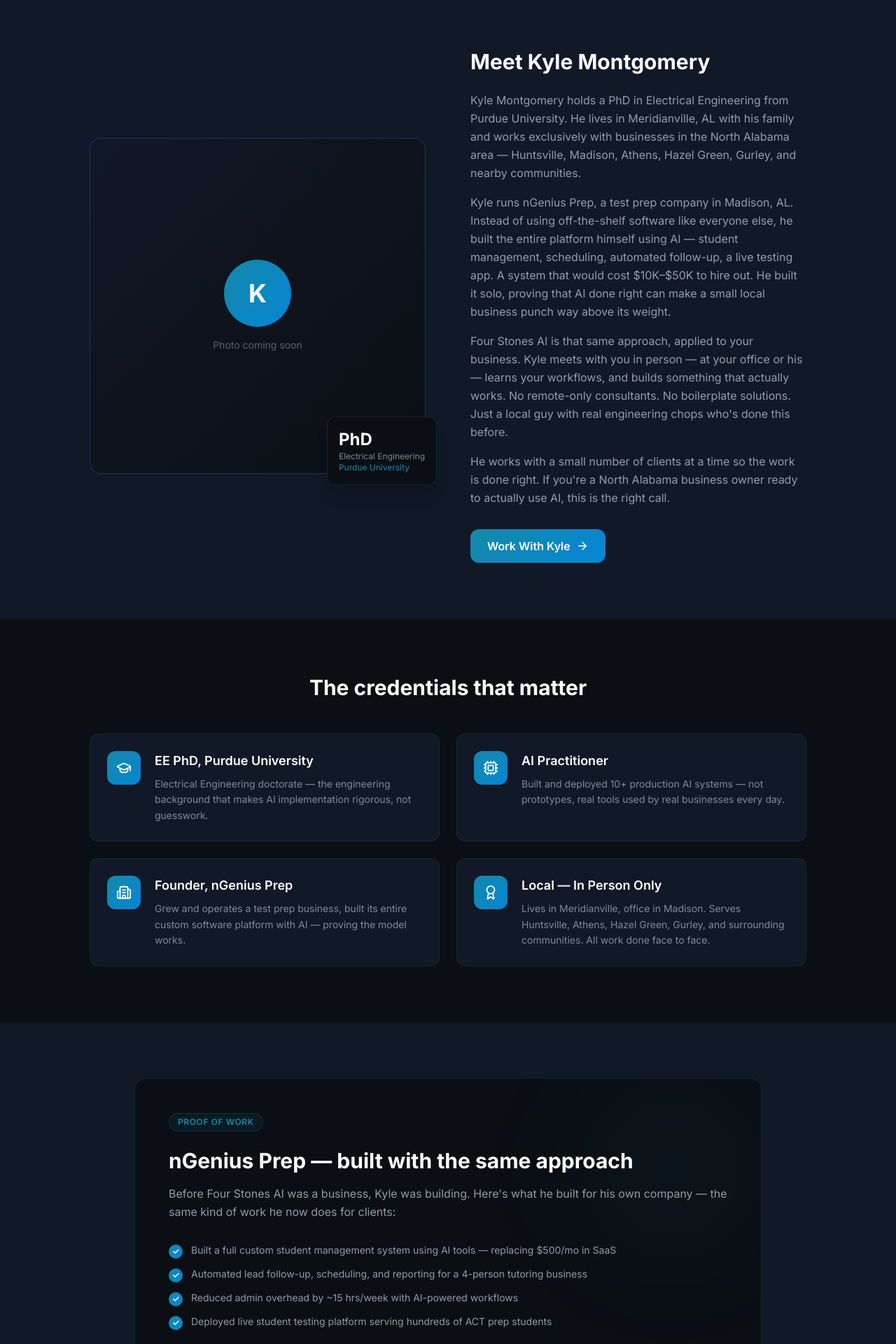
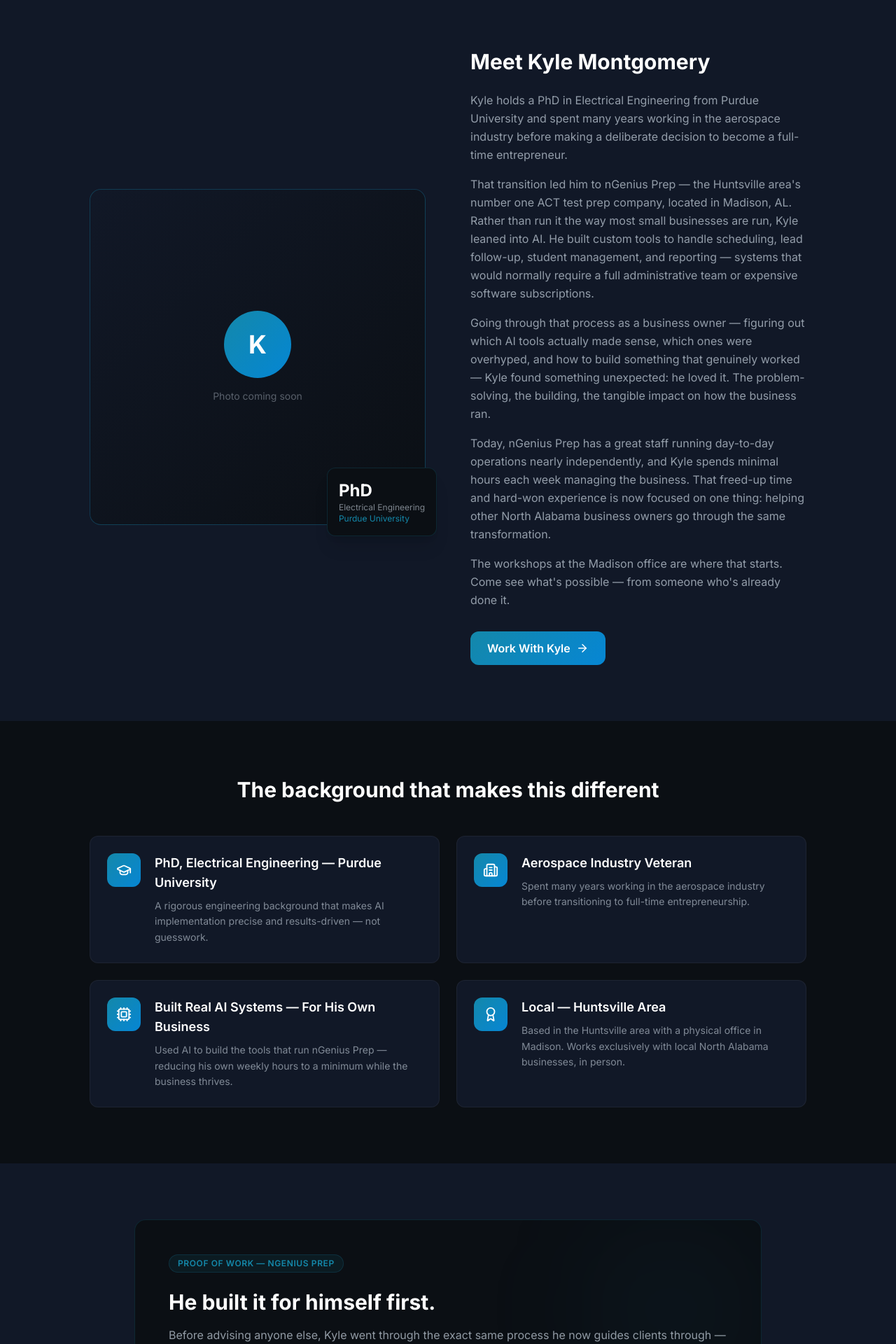
Before and after one commit to fourstonesdigital/fourstones-ai, a Next.js app: page /about in a window 1280 px wide. Shown: the part 560-2480 px from the top of the page at 70% size. Built offline with nearby package versions, Linux system fonts and the light colour scheme.

Commit message:
About: rewrite bio with Kyle's real story, remove specific city, add aerospace/nGenius narrative

```diff
--- a/app/about/page.tsx
+++ b/app/about/page.tsx
@@ -4,31 +4,32 @@ import { ArrowRight, Award, Cpu, Building2, GraduationCap } from 'lucide-react';
 const credentials = [
   {
     icon: GraduationCap,
-    title: 'EE PhD, Purdue University',
-    desc: 'Electrical Engineering doctorate — the engineering background that makes AI implementation rigorous, not guesswork.',
+    title: 'PhD, Electrical Engineering — Purdue University',
+    desc: 'A rigorous engineering background that makes AI implementation precise and results-driven — not guesswork.',
+  },
+  {
+    icon: Building2,
+    title: 'Aerospace Industry Veteran',
+    desc: 'Spent many years working in the aerospace industry before transitioning to full-time entrepreneurship.',
   },
   {
     icon: Cpu,
-    title: 'AI Practitioner',
-    desc: 'Built and deployed 10+ production AI systems — not prototypes, real tools used by real businesses every day.',
-  },
-  {
-    icon: Building2,
-    title: 'Founder, nGenius Prep',
-    desc: 'Grew and operates a test prep business, built its entire custom software platform with AI — proving the model works.',
+    title: 'Built Real AI Systems — For His Own Business',
+    desc: 'Used AI to build the tools that run nGenius Prep — reducing his own weekly hours to a minimum while the business thrives.',
   },
   {
     icon: Award,
-    title: 'Local — In Person Only',
-    desc: 'Lives in Meridianville, office in Madison. Serves Huntsville, Athens, Hazel Green, Gurley, and surrounding communities. All work done face to face.',
+    title: 'Local — Huntsville Area',
+    desc: 'Based in the Huntsville area with a physical office in Madison. Works exclusively with local North Alabama businesses, in person.',
   },
 ];
 
 const proofPoints = [
-  'Built a full custom student management system using AI tools — replacing $500/mo in SaaS',
-  'Automated lead follow-up, scheduling, and reporting for a 4-person tutoring business',
-  'Reduced admin overhead by ~15 hrs/week with AI-powered workflows',
-  'Deployed live student testing platform serving hundreds of ACT prep students',
+  'Built a full custom student management system using AI — replacing expensive off-the-shelf SaaS',
+  'Automated lead follow-up, scheduling, and reporting workflows',
+  'Reduced his own weekly hours managing the business to a minimum',
+  'Deployed a live student testing platform serving hundreds of ACT prep students',
+  'Maintains a great staff and team running day-to-day operations — fully independently',
 ];
 
 export default function AboutPage() {
@@ -43,13 +44,14 @@ export default function AboutPage() {
             About Four Stones AI
           </div>
           <h1 className="text-4xl md:text-6xl font-bold text-white leading-tight mb-6">
-            A North Alabama guy
+            Built by someone who did it
             <br />
-            <span className="text-gradient">who builds AI for a living.</span>
+            <span className="text-gradient">for himself first.</span>
           </h1>
           <p className="text-xl text-[#CBD5E1]/70 leading-relaxed max-w-2xl">
-            Kyle Montgomery lives in Meridianville, works locally, and brings a PhD in
-            engineering and years of real AI builds to every client engagement — in person.
+            Kyle Montgomery didn&apos;t start a consulting firm because he read about AI.
+            He built the tools, ran them in his own business, and saw what they actually do.
+            Now he helps other owners do the same.
           </p>
         </div>
       </section>
@@ -60,7 +62,6 @@ export default function AboutPage() {
           {/* Photo placeholder */}
           <div className="relative">
             <div className="aspect-square rounded-2xl bg-gradient-to-br from-[#1488AA]/20 to-[#0686D4]/10 border border-[#1488AA]/20 flex items-center justify-center overflow-hidden">
-              {/* AI-generated placeholder — replace with Kyle's photo */}
               <div className="w-full h-full bg-gradient-to-br from-[#111827] to-[#0B0F14] flex flex-col items-center justify-center gap-4">
                 <div className="w-24 h-24 rounded-full bg-gradient-to-br from-[#1488AA] to-[#0686D4] flex items-center justify-center text-4xl font-bold text-white">
                   K
@@ -68,7 +69,7 @@ export default function AboutPage() {
                 <p className="text-[#CBD5E1]/40 text-sm">Photo coming soon</p>
               </div>
             </div>
-            {/* Accent card */}
+            {/* Credential card */}
             <div className="absolute -bottom-4 -right-4 p-4 rounded-xl bg-[#0B0F14] border border-[#1488AA]/20 shadow-xl">
               <div className="text-2xl font-bold text-white">PhD</div>
               <div className="text-xs text-[#CBD5E1]/60">Electrical Engineering</div>
@@ -81,28 +82,32 @@ export default function AboutPage() {
             <h2 className="text-3xl font-bold text-white mb-6">Meet Kyle Montgomery</h2>
             <div className="space-y-4 text-[#CBD5E1]/70 leading-relaxed">
               <p>
-                Kyle Montgomery holds a PhD in Electrical Engineering from Purdue University.
-                He lives in Meridianville, AL with his family and works exclusively with
-                businesses in the North Alabama area — Huntsville, Madison, Athens, Hazel Green,
-                Gurley, and nearby communities.
+                Kyle holds a PhD in Electrical Engineering from Purdue University and spent
+                many years working in the aerospace industry before making a deliberate decision
+                to become a full-time entrepreneur.
               </p>
               <p>
-                Kyle runs nGenius Prep, a test prep company in Madison, AL. Instead of using
-                off-the-shelf software like everyone else, he built the entire platform himself
-                using AI — student management, scheduling, automated follow-up, a live testing
-                app. A system that would cost $10K–$50K to hire out. He built it solo,
-                proving that AI done right can make a small local business punch way above its weight.
+                That transition led him to nGenius Prep — the Huntsville area&apos;s number one
+                ACT test prep company, located in Madison, AL. Rather than run it the way most
+                small businesses are run, Kyle leaned into AI. He built custom tools to handle
+                scheduling, lead follow-up, student management, and reporting — systems that would
+                normally require a full administrative team or expensive software subscriptions.
               </p>
               <p>
-                Four Stones AI is that same approach, applied to your business. Kyle meets with
-                you in person — at your office or his — learns your workflows, and builds
-                something that actually works. No remote-only consultants. No boilerplate solutions.
-                Just a local guy with real engineering chops who&apos;s done this before.
+                Going through that process as a business owner — figuring out which AI tools
+                actually made sense, which ones were overhyped, and how to build something that
+                genuinely worked — Kyle found something unexpected: he loved it. The problem-solving,
+                the building, the tangible impact on how the business ran.
               </p>
               <p>
-                He works with a small number of clients at a time so the work is done right.
-                If you&apos;re a North Alabama business owner ready to actually use AI,
-                this is the right call.
+                Today, nGenius Prep has a great staff running day-to-day operations nearly
+                independently, and Kyle spends minimal hours each week managing the business.
+                That freed-up time and hard-won experience is now focused on one thing: helping
+                other North Alabama business owners go through the same transformation.
+              </p>
+              <p>
+                The workshops at the Madison office are where that starts. Come see what&apos;s
+                possible — from someone who&apos;s already done it.
               </p>
             </div>
             <div className="mt-8">
@@ -121,7 +126,7 @@ export default function AboutPage() {
       <section className="py-20 px-6 bg-[#0B0F14]">
         <div className="max-w-5xl mx-auto">
           <h2 className="text-3xl font-bold text-white text-center mb-12">
-            The credentials that matter
+            The background that makes this different
           </h2>
           <div className="grid md:grid-cols-2 gap-6">
             {credentials.map(({ icon: Icon, title, desc }) => (
@@ -149,14 +154,15 @@ export default function AboutPage() {
             <div className="absolute top-0 right-0 w-64 h-64 bg-[#1488AA]/5 rounded-full blur-[80px]" />
             <div className="relative z-10">
               <div className="inline-flex items-center gap-2 px-3 py-1 rounded-full bg-[#1488AA]/10 border border-[#1488AA]/20 text-[#1488AA] text-xs font-semibold mb-6 uppercase tracking-wider">
-                Proof of Work
+                Proof of Work — nGenius Prep
               </div>
               <h2 className="text-2xl md:text-3xl font-bold text-white mb-4">
-                nGenius Prep — built with the same approach
+                He built it for himself first.
               </h2>
               <p className="text-[#CBD5E1]/70 leading-relaxed mb-8">
-                Before Four Stones AI was a business, Kyle was building. Here&apos;s what he
-                built for his own company — the same kind of work he now does for clients:
+                Before advising anyone else, Kyle went through the exact same process he now
+                guides clients through — figuring out where AI could make the biggest difference
+                in a real, operating small business. Here&apos;s what came out of it:
               </p>
               <ul className="space-y-3">
                 {proofPoints.map((pt) => (
@@ -166,6 +172,10 @@ export default function AboutPage() {
                   </li>
                 ))}
               </ul>
+              <p className="text-[#CBD5E1]/50 text-sm mt-8 leading-relaxed">
+                The workshops are held at the nGenius Prep office in Madison, AL — the same
+                place where all of this was built.
+              </p>
             </div>
           </div>
         </div>
@@ -175,11 +185,11 @@ export default function AboutPage() {
       <section className="py-20 px-6 bg-[#0B0F14] text-center">
         <div className="max-w-2xl mx-auto">
           <h2 className="text-3xl font-bold text-white mb-4">
-            Ready to work with someone who&apos;s actually done this?
+            Ready to work with someone who&apos;s already done this?
           </h2>
           <p className="text-[#CBD5E1]/60 mb-8">
-            Start with the workshop or reach out directly. Either way, the first
-            conversation is free.
+            Start with the workshop or reach out directly.
+            Either way, the first conversation is free.
           </p>
           <div className="flex flex-col sm:flex-row gap-4 justify-center">
             <Link href="/workshop" className="px-8 py-4 font-semibold text-white rounded-xl gradient-teal-blue hover:opacity-90 transition-all">
```
